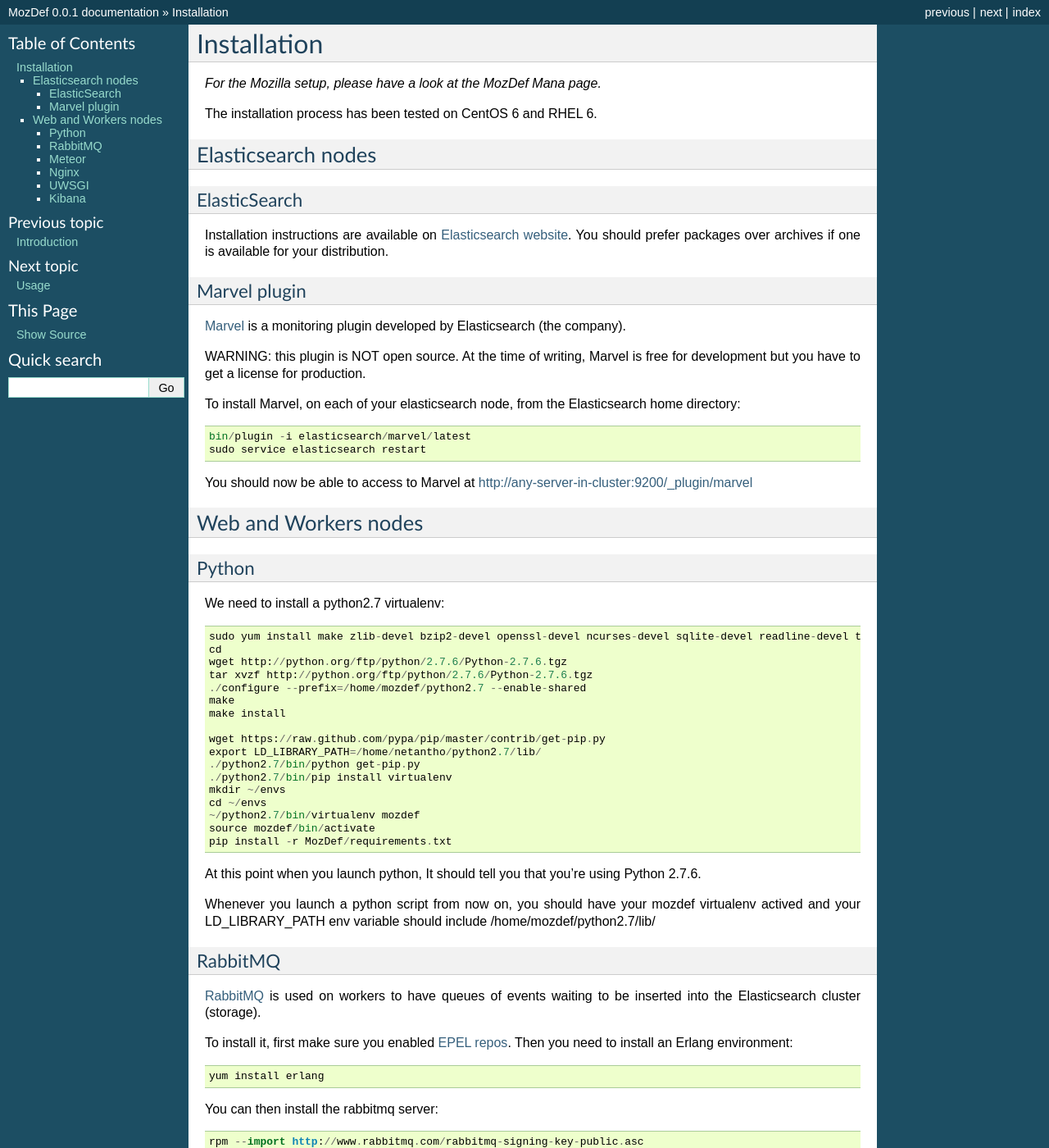
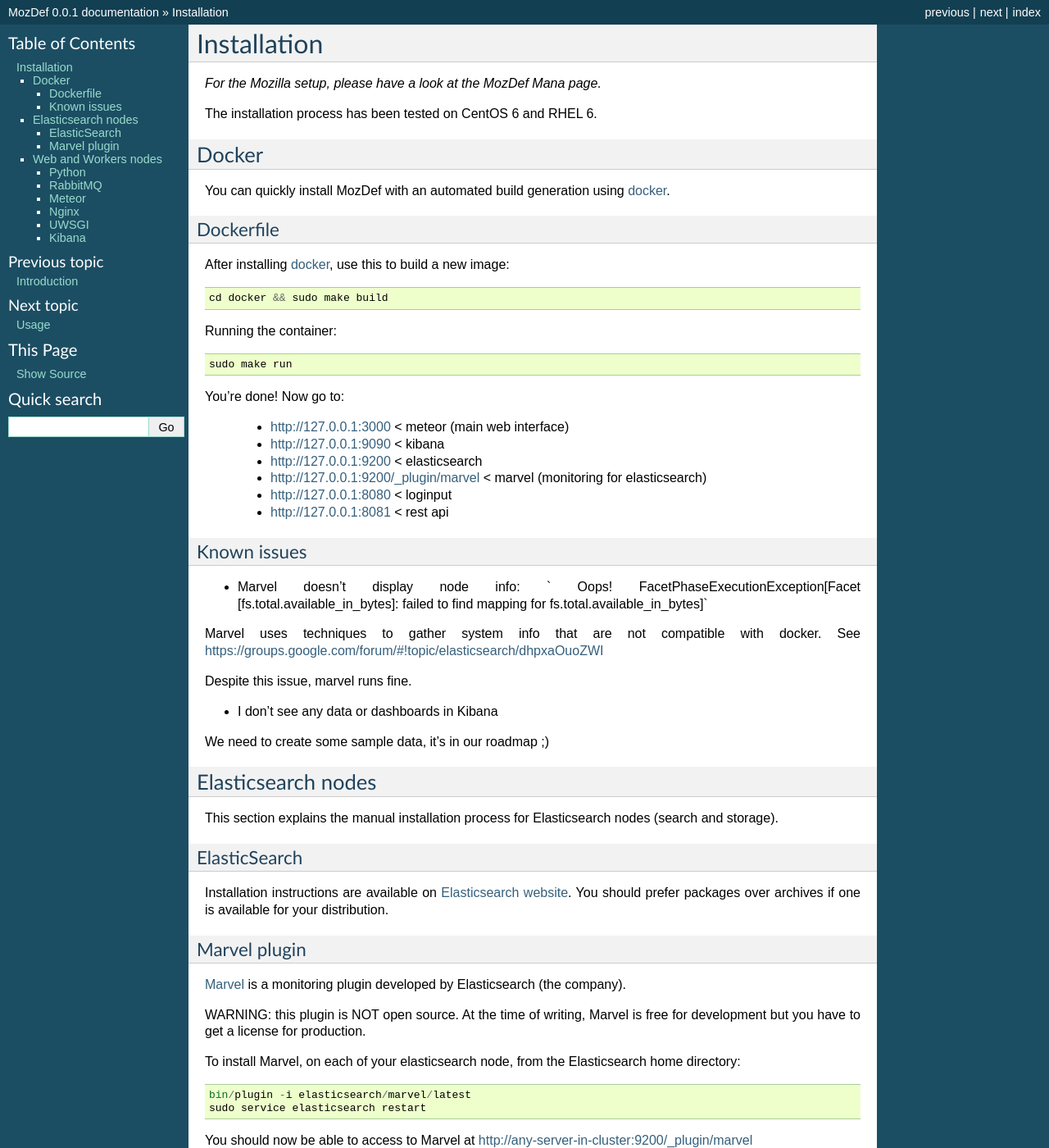
Before and after one commit to mozilla/MozDef, a Sphinx documentation site: the page built from docs/source/installation.rst, in a window 1280 px wide and 1400 px high. Shown: the whole window at 82% size. Built offline with Sphinx 7.4.7, drawn with Linux system fonts in a browser that asks for light colours; some of the changed text lies outside the part shown.

Commit message:
docker: documentation

```diff
--- a/docs/source/installation.rst
+++ b/docs/source/installation.rst
@@ -5,8 +5,52 @@
 
 The installation process has been tested on CentOS 6 and RHEL 6.
 
+Docker
+------
+
+You can quickly install MozDef with an automated build generation using `docker`_.
+
+Dockerfile
+***********
+
+After installing `docker`_, use this to build a new image::
+
+  cd docker && sudo make build
+
+Running the container::
+
+  sudo make run
+
+You're done! Now go to:
+
+ * http://127.0.0.1:3000 < meteor (main web interface)
+ * http://127.0.0.1:9090 < kibana
+ * http://127.0.0.1:9200 < elasticsearch
+ * http://127.0.0.1:9200/\_plugin/marvel < marvel (monitoring for elasticsearch)
+ * http://127.0.0.1:8080 < loginput
+ * http://127.0.0.1:8081 < rest api
+
+Known issues
+*************
+
+* Marvel doesn't display node info: ` Oops! FacetPhaseExecutionException[Facet [fs.total.available_in_bytes]: failed to find mapping for fs.total.available_in_bytes]`
+
+Marvel uses techniques to gather system info that are not compatible with docker.
+See https://groups.google.com/forum/#!topic/elasticsearch/dhpxaOuoZWI
+
+Despite this issue, marvel runs fine.
+
+* I don't see any data or dashboards in Kibana
+
+We need to create some sample data, it's in our roadmap ;)
+
+.. _docker: https://www.docker.io/
+
+
 Elasticsearch nodes
 -------------------
+
+This section explains the manual installation process for Elasticsearch nodes (search and storage).
 
 ElasticSearch
 *************
@@ -34,6 +78,8 @@
 
 Web and Workers nodes
 ---------------------
+
+This section explains the manual installation process for Web and Workers nodes.
 
 Python
 ******
```
